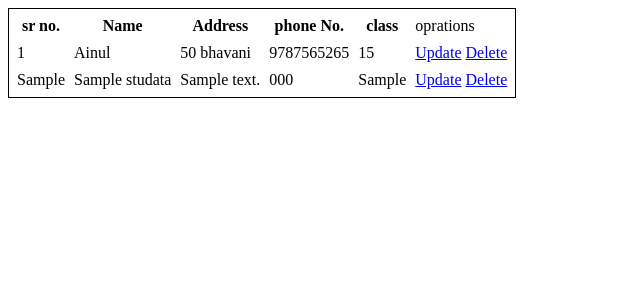
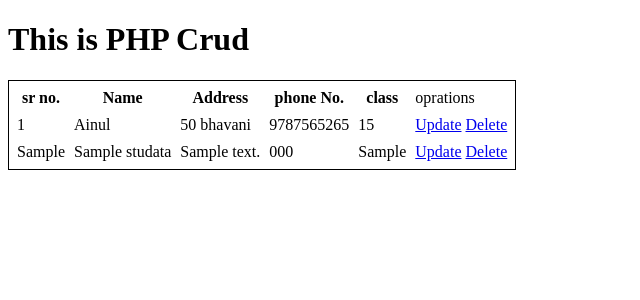
Before and after one commit to Ainulalam/PHP-CRUD, a PHP site: page / in a window 1280 px wide. Shown: the top 300 px of the page, without its empty margins (0-640 px from the left). Run offline with PHP 8.4, Linux system fonts and the light colour scheme; tables that the repository leaves empty or names only in its code hold one stand-in row (values such as "Sample post").

Commit message:
Heading is added top of page

```diff
--- a/index.php
+++ b/index.php
@@ -13,6 +13,7 @@
 
 </head>
 <body>
+    <h1>This is PHP Crud</h1>
     <table cellspacing="7px" id="mytable"><?php
         include "connection.php";
         $sql="Select * FROM studata";
```
